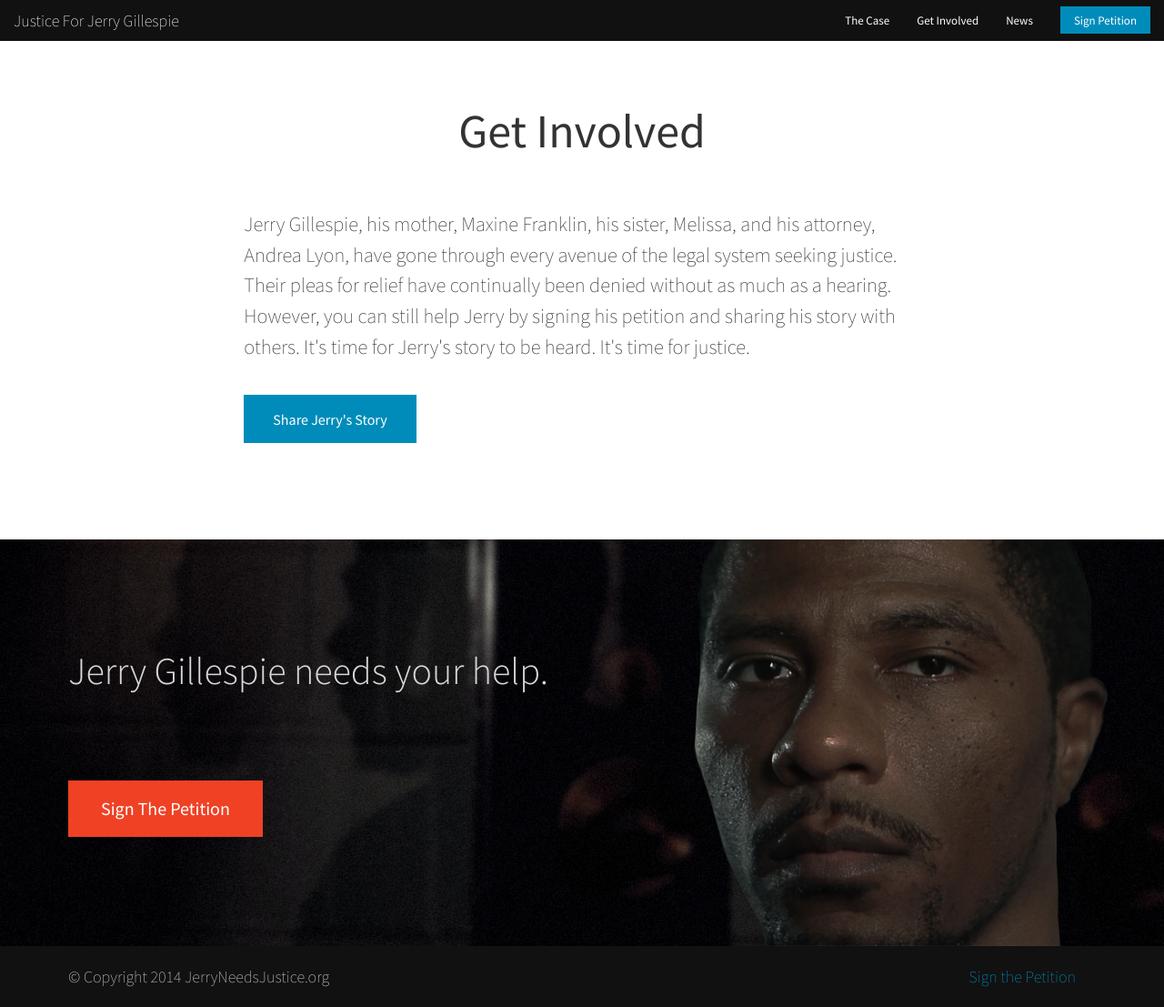
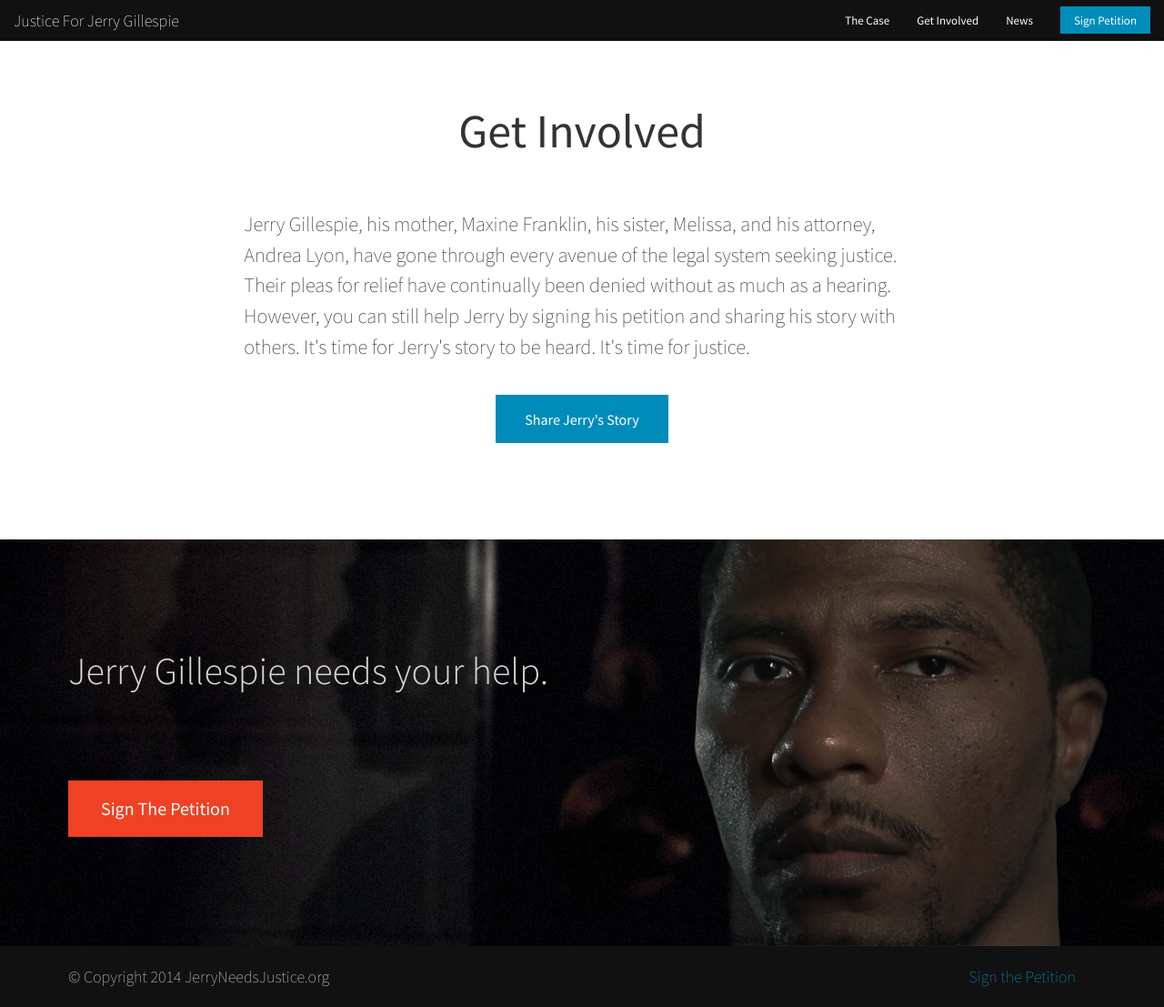
Before and after one commit to eddywashere/jnj, a Jekyll site: the page built from get-involved.html, in a window 1280 px wide and 1107 px high. Shown: the whole window at 91% size. Built offline with Jekyll 4.4.1, drawn with Linux system fonts in a browser that asks for light colours; nearby versions of some CDN libraries.

Commit message:
Update get-involved.html

```diff
--- a/get-involved.html
+++ b/get-involved.html
@@ -8,7 +8,7 @@
     <div class="small-12 medium-9 small-centered large-8 columns">
     <h1 class="text-center featured-text small-margin-bottom">Get Involved</h1>
     <p>Jerry Gillespie, his mother, Maxine Franklin, his sister, Melissa, and his attorney, Andrea Lyon, have gone through every avenue of the legal system seeking justice. Their pleas for relief have continually been denied without as much as a hearing. However, you can still help Jerry by signing his petition and sharing his story with others. It's time for Jerry's story to be heard. It's time for justice.</p>
-    <p class="no-pad"><a href="#" class="button [radius round]" style="margin-bottom:0;">Share Jerry's Story</a></p>
+    <p class="no-pad text-center"><a href="#" class="button [radius round]" style="margin-bottom:0;">Share Jerry's Story</a></p>
     </div>
   </div>
 </div>
```
